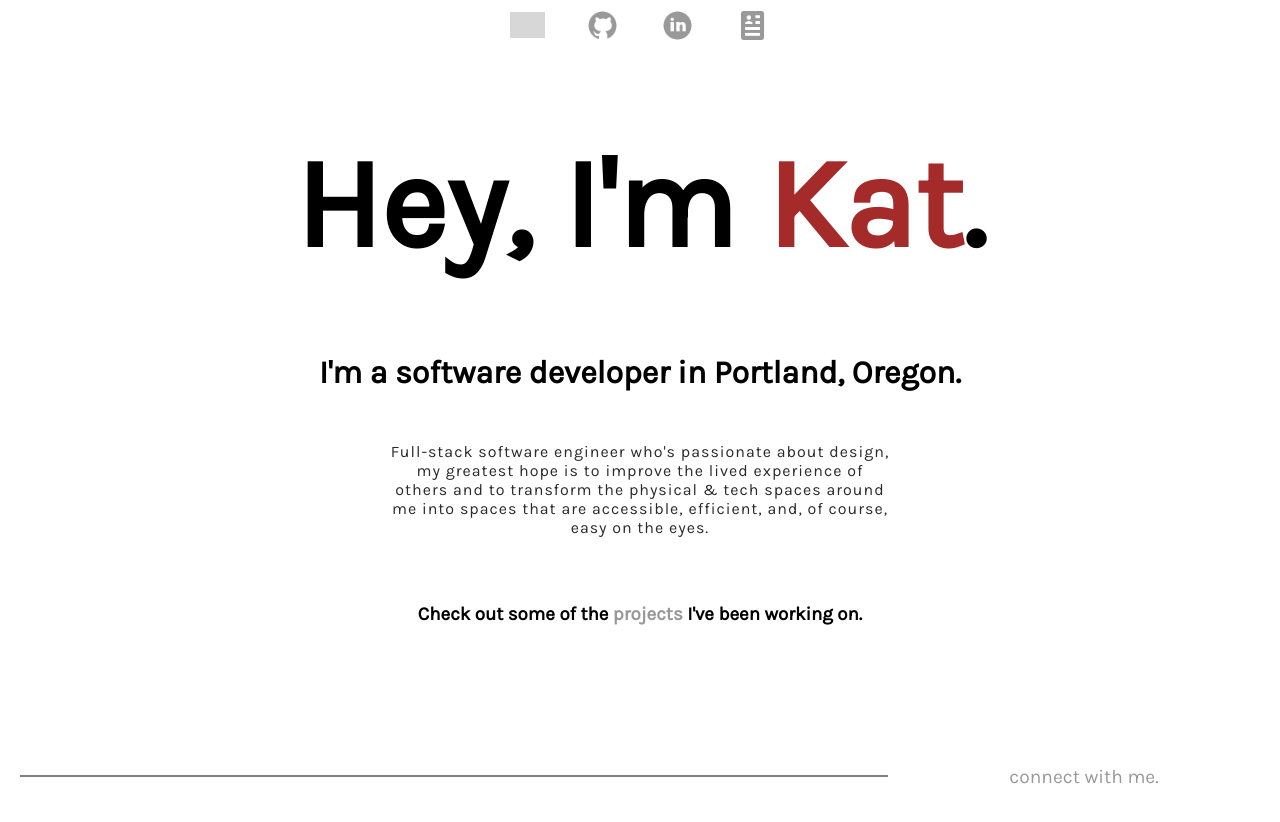
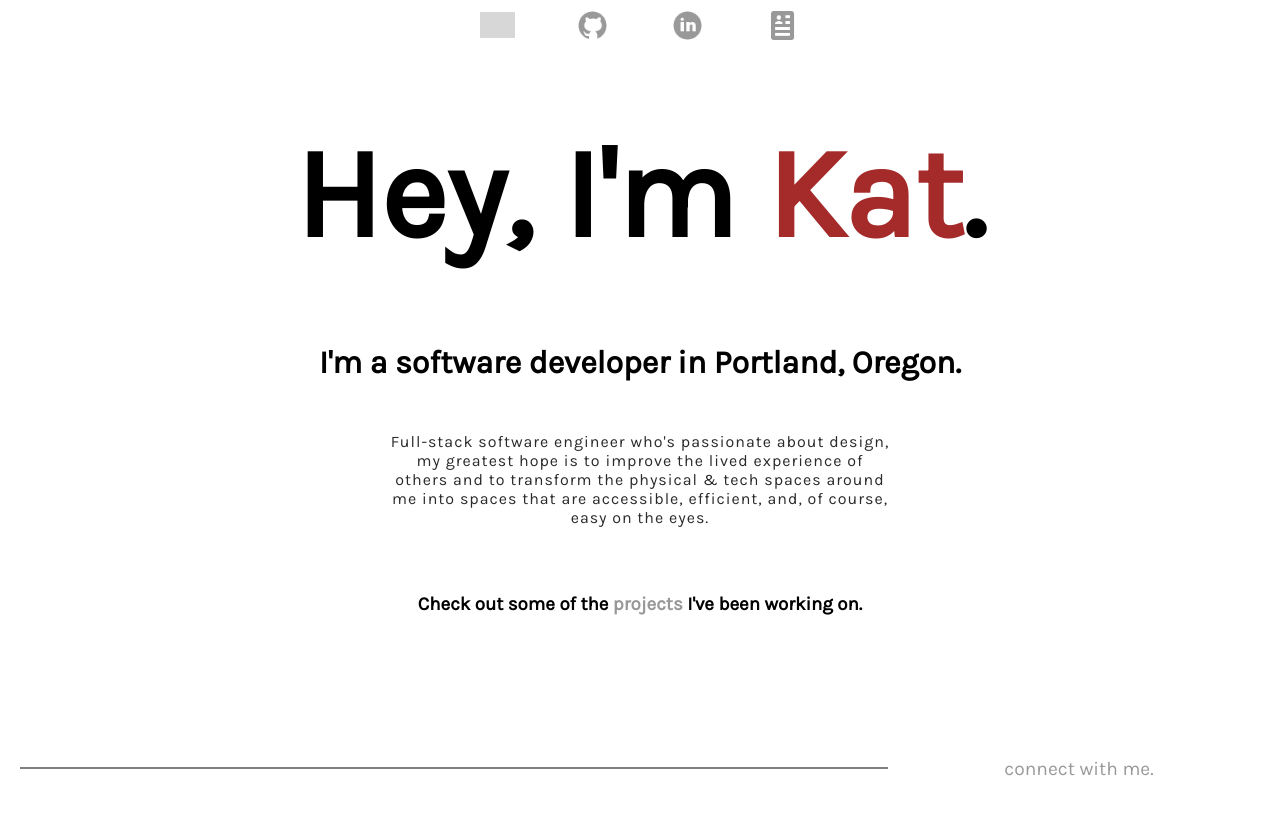
Before and after one commit to kathrynzaro/demo-portfolio, a React (Create React App) app: page / in a window 1280 px wide. Shown: the top 822 px of the page. After the commit the page ends 800 px from the top, so only its background shows below. Built offline with nearby package versions, Linux system fonts and the light colour scheme; grey boxes are pictures that could not be loaded; a web font is replaced by a local one.

Commit message:
changes spacing in nav and footer

```diff
--- a/src/App.css
+++ b/src/App.css
@@ -39,7 +39,7 @@ ul a {
   font-family: system-ui, -apple-system, BlinkMacSystemFont, 'Segoe UI', Roboto, Oxygen, Ubuntu, Cantarell, 'Open Sans', 'Helvetica Neue', sans-serif;
   opacity: .4;
   text-decoration: none;
-  margin: 25px 20px 0;
+  margin: 25px 30px 0;
   transition: all 0.5s ease 0s;
 }
 
@@ -81,7 +81,7 @@ nav img {
 
 .App h1 {
   font-size: 8rem;
-  margin: 150px 30px 50px;
+  margin: 120px 30px 50px;
   /* padding-top: 300px; */
   /* animation-duration: 2s;
   animation-name: slidein; */
@@ -96,7 +96,7 @@ nav img {
 
 .App h3 {
   margin-top: 20px;
-  padding: 20px 25px 200px;
+  padding: 20px 25px 100px;
   /* animation-duration: 5s;
   animation-name: slidein; */
 }
@@ -142,7 +142,7 @@ footer {
   width: 100%;
   position: fixed;
   bottom: 0;
-  height: 3rem;
+  height: 4rem;
   display: flex;
   flex-direction: row;
   align-items: center;
@@ -152,7 +152,7 @@ footer {
 
 .connect-link {
   text-decoration: none;
-  margin: 0 10px 0 10px;
+  margin: 0 15px 0 5px;
   width: 30%;
   font-weight: 550;
   color: black;
```
